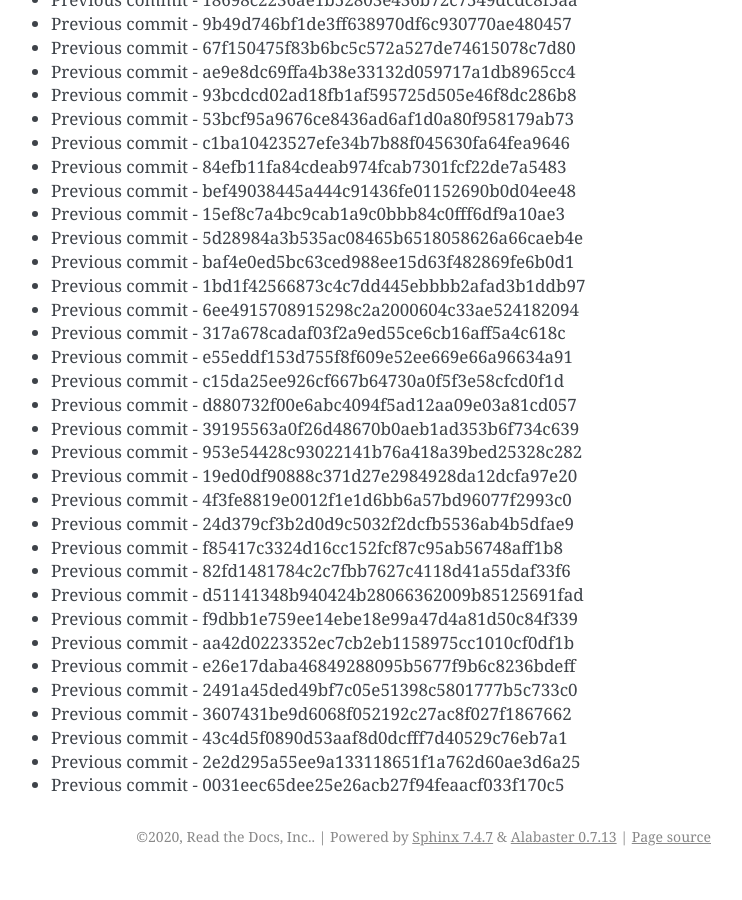
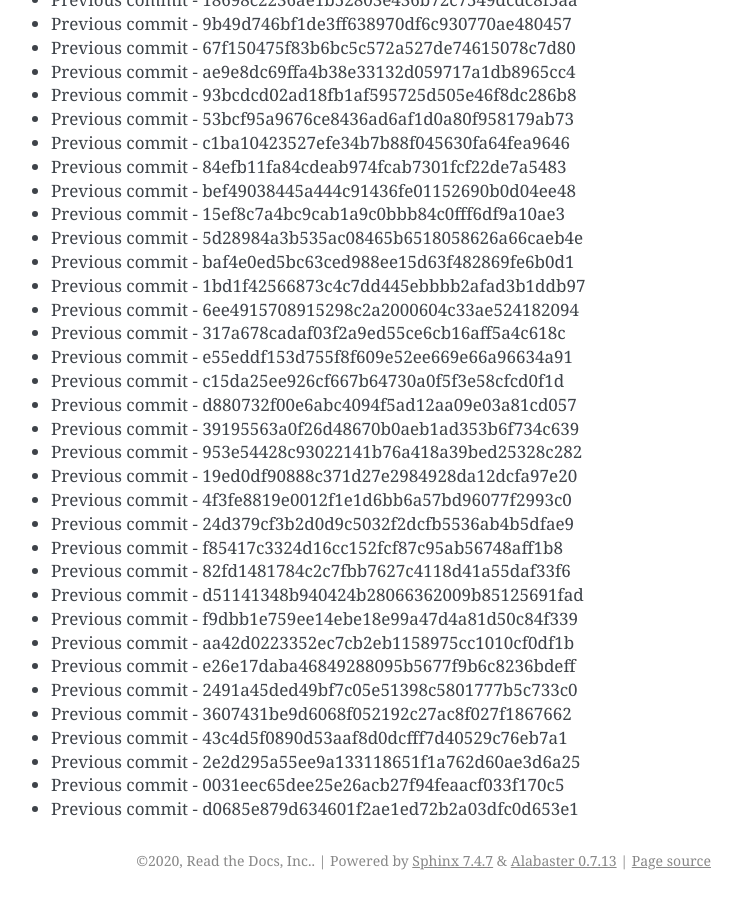
Before and after one commit to readthedocs/rtd-git-stresstest, a Sphinx documentation site: the page built from docs/updates.rst, in a window 1280 px wide and 900 px high, scrolled down 36898 px. Shown: the whole window, without its empty margins (399-1141 px from the left). Built offline with Sphinx 7.4.7, drawn with Linux system fonts in a browser that asks for light colours; before the commit the page ends 37774 px from its top, so only the background shows below that.

Commit message:
Generating commit from previous: d0685e879d634601f2ae1ed72b2a03dfc0d653e1

```diff
--- a/docs/updates.rst
+++ b/docs/updates.rst
@@ -1582,3 +1582,4 @@ It can be tested for any performance characteristics.
 * Previous commit - 43c4d5f0890d53aaf8d0dcfff7d40529c76eb7a1
 * Previous commit - 2e2d295a55ee9a133118651f1a762d60ae3d6a25
 * Previous commit - 0031eec65dee25e26acb27f94feaacf033f170c5
+* Previous commit - d0685e879d634601f2ae1ed72b2a03dfc0d653e1
```
